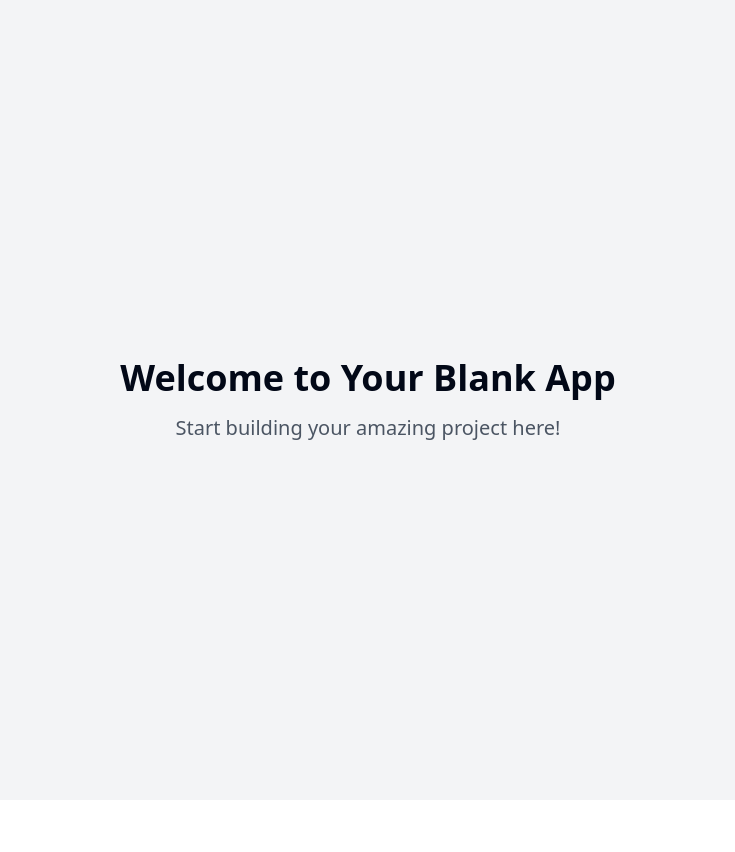
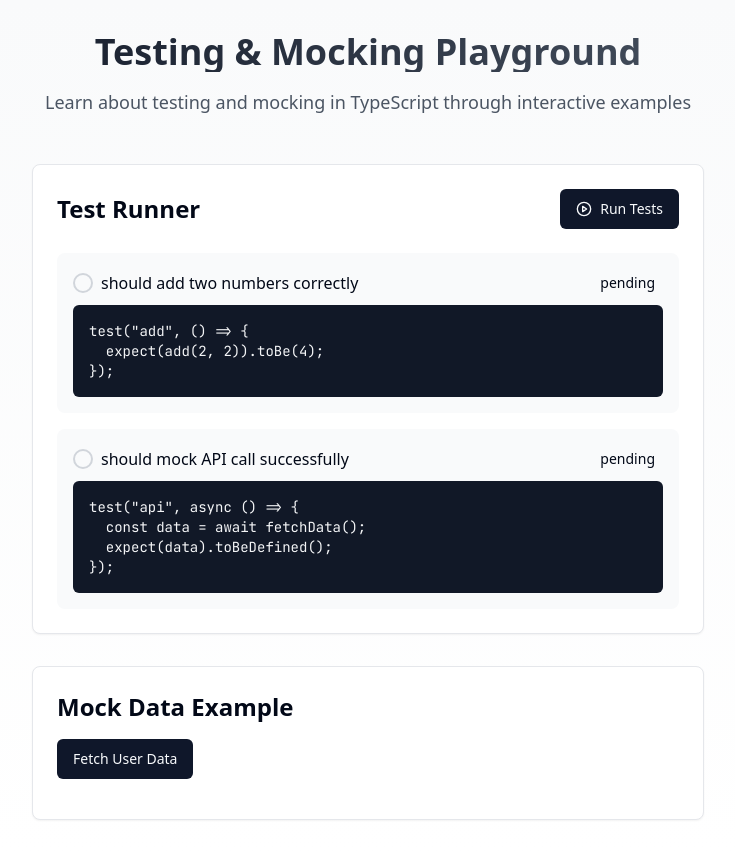
Before and after one commit to poboisvert/mock-scan-next, a React (Vite) app: page / in a window 1280 px wide. Shown: the whole page, without its empty margins (272-1007 px from the left). Before the commit the page ends 800 px from the top, so only its background shows below. Built offline with nearby package versions, Linux system fonts and the light colour scheme.

Commit message:
Add Next.js app with tests
This commit adds a Next.js application, including test cases and components, to facilitate learning about mock-scan-ts.

```diff
--- /dev/null
+++ b/src/components/MockExample.tsx
@@ -0,0 +1,56 @@
+
+import { Card } from '@/components/ui/card';
+import { Button } from '@/components/ui/button';
+import { useState } from 'react';
+
+interface User {
+  id: number;
+  name: string;
+  email: string;
+}
+
+const mockUser: User = {
+  id: 1,
+  name: 'John Doe',
+  email: 'john@example.com'
+};
+
+export const MockExample = () => {
+  const [showingMock, setShowingMock] = useState(false);
+  const [loading, setLoading] = useState(false);
+
+  const fetchUser = async () => {
+    setLoading(true);
+    // Simulate API call
+    await new Promise(resolve => setTimeout(resolve, 1000));
+    setShowingMock(true);
+    setLoading(false);
+  };
+
+  return (
+    <Card className="p-6 max-w-2xl mx-auto mt-8">
+      <h2 className="text-2xl font-semibold mb-4">Mock Data Example</h2>
+      <div className="mb-4">
+        <Button
+          onClick={fetchUser}
+          disabled={loading}
+          className="transition-all hover:scale-105"
+        >
+          {loading ? 'Fetching...' : 'Fetch User Data'}
+        </Button>
+      </div>
+
+      {showingMock && (
+        <div className="animate-in fade-in slide-in-from-bottom duration-500">
+          <pre className="code-font bg-gray-900 text-gray-100 p-4 rounded-md">
+            {JSON.stringify(mockUser, null, 2)}
+          </pre>
+          <p className="mt-4 text-sm text-gray-600">
+            This is mock data that would typically come from an API. In tests,
+            we can mock the API call to return this data consistently.
+          </p>
+        </div>
+      )}
+    </Card>
+  );
+};
--- /dev/null
+++ b/src/components/TestRunner.tsx
@@ -0,0 +1,83 @@
+
+import { useState } from 'react';
+import { Card } from '@/components/ui/card';
+import { Button } from '@/components/ui/button';
+import { PlayCircle, CheckCircle2, XCircle } from 'lucide-react';
+
+interface TestCase {
+  id: string;
+  name: string;
+  status: 'pending' | 'passing' | 'failing';
+  code: string;
+}
+
+export const TestRunner = () => {
+  const [testCases, setTestCases] = useState<TestCase[]>([
+    {
+      id: '1',
+      name: 'should add two numbers correctly',
+      status: 'pending',
+      code: 'test("add", () => {\n  expect(add(2, 2)).toBe(4);\n});'
+    },
+    {
+      id: '2',
+      name: 'should mock API call successfully',
+      status: 'pending',
+      code: 'test("api", async () => {\n  const data = await fetchData();\n  expect(data).toBeDefined();\n});'
+    }
+  ]);
+
+  const runTests = () => {
+    setTestCases(cases =>
+      cases.map(test => ({
+        ...test,
+        status: Math.random() > 0.3 ? 'passing' : 'failing'
+      }))
+    );
+  };
+
+  return (
+    <Card className="p-6 max-w-2xl mx-auto mt-8">
+      <div className="flex justify-between items-center mb-6">
+        <h2 className="text-2xl font-semibold">Test Runner</h2>
+        <Button
+          onClick={runTests}
+          className="flex items-center gap-2 transition-all hover:scale-105"
+        >
+          <PlayCircle className="w-4 h-4" />
+          Run Tests
+        </Button>
+      </div>
+
+      <div className="space-y-4">
+        {testCases.map((test) => (
+          <div
+            key={test.id}
+            className="p-4 rounded-lg bg-gray-50 transition-all hover:bg-gray-100"
+          >
+            <div className="flex items-center justify-between mb-2">
+              <div className="flex items-center gap-2">
+                {test.status === 'passing' && (
+                  <CheckCircle2 className="w-5 h-5 text-green-500" />
+                )}
+                {test.status === 'failing' && (
+                  <XCircle className="w-5 h-5 text-red-500" />
+                )}
+                {test.status === 'pending' && (
+                  <div className="w-5 h-5 rounded-full border-2 border-gray-300" />
+                )}
+                <span className="font-medium">{test.name}</span>
+              </div>
+              <span className={`test-status test-status-${test.status}`}>
+                {test.status}
+              </span>
+            </div>
+            <pre className="code-font bg-gray-900 text-gray-100 p-4 rounded-md text-sm overflow-x-auto">
+              {test.code}
+            </pre>
+          </div>
+        ))}
+      </div>
+    </Card>
+  );
+};
--- a/src/index.css
+++ b/src/index.css
@@ -1,3 +1,6 @@
+
+@import url('https://fonts.googleapis.com/css2?family=JetBrains+Mono:wght@400;500;600&display=swap');
+
 @tailwind base;
 @tailwind components;
 @tailwind utilities;
@@ -6,96 +9,59 @@
   :root {
     --background: 0 0% 100%;
     --foreground: 222.2 84% 4.9%;
-
     --card: 0 0% 100%;
     --card-foreground: 222.2 84% 4.9%;
-
     --popover: 0 0% 100%;
     --popover-foreground: 222.2 84% 4.9%;
-
     --primary: 222.2 47.4% 11.2%;
     --primary-foreground: 210 40% 98%;
-
     --secondary: 210 40% 96.1%;
     --secondary-foreground: 222.2 47.4% 11.2%;
-
     --muted: 210 40% 96.1%;
     --muted-foreground: 215.4 16.3% 46.9%;
-
     --accent: 210 40% 96.1%;
     --accent-foreground: 222.2 47.4% 11.2%;
-
     --destructive: 0 84.2% 60.2%;
     --destructive-foreground: 210 40% 98%;
-
     --border: 214.3 31.8% 91.4%;
     --input: 214.3 31.8% 91.4%;
     --ring: 222.2 84% 4.9%;
-
     --radius: 0.5rem;
-
-    --sidebar-background: 0 0% 98%;
-
-    --sidebar-foreground: 240 5.3% 26.1%;
-
-    --sidebar-primary: 240 5.9% 10%;
-
-    --sidebar-primary-foreground: 0 0% 98%;
-
-    --sidebar-accent: 240 4.8% 95.9%;
-
-    --sidebar-accent-foreground: 240 5.9% 10%;
-
-    --sidebar-border: 220 13% 91%;
-
-    --sidebar-ring: 217.2 91.2% 59.8%;
-  }
-
-  .dark {
-    --background: 222.2 84% 4.9%;
-    --foreground: 210 40% 98%;
-
-    --card: 222.2 84% 4.9%;
-    --card-foreground: 210 40% 98%;
-
-    --popover: 222.2 84% 4.9%;
-    --popover-foreground: 210 40% 98%;
-
-    --primary: 210 40% 98%;
-    --primary-foreground: 222.2 47.4% 11.2%;
-
-    --secondary: 217.2 32.6% 17.5%;
-    --secondary-foreground: 210 40% 98%;
-
-    --muted: 217.2 32.6% 17.5%;
-    --muted-foreground: 215 20.2% 65.1%;
-
-    --accent: 217.2 32.6% 17.5%;
-    --accent-foreground: 210 40% 98%;
-
-    --destructive: 0 62.8% 30.6%;
-    --destructive-foreground: 210 40% 98%;
-
-    --border: 217.2 32.6% 17.5%;
-    --input: 217.2 32.6% 17.5%;
-    --ring: 212.7 26.8% 83.9%;
-    --sidebar-background: 240 5.9% 10%;
-    --sidebar-foreground: 240 4.8% 95.9%;
-    --sidebar-primary: 224.3 76.3% 48%;
-    --sidebar-primary-foreground: 0 0% 100%;
-    --sidebar-accent: 240 3.7% 15.9%;
-    --sidebar-accent-foreground: 240 4.8% 95.9%;
-    --sidebar-border: 240 3.7% 15.9%;
-    --sidebar-ring: 217.2 91.2% 59.8%;
-  }
-}
-
-@layer base {
-  * {
-    @apply border-border;
   }
 
   body {
-    @apply bg-background text-foreground;
+    @apply bg-background text-foreground antialiased;
+  }
+
+  .code-font {
+    font-family: 'JetBrains Mono', monospace;
+  }
+
+  .test-result-enter {
+    opacity: 0;
+    transform: translateY(-10px);
+  }
+
+  .test-result-enter-active {
+    opacity: 1;
+    transform: translateY(0);
+    transition: opacity 300ms, transform 300ms;
+  }
+
+  .test-status {
+    @apply px-2 py-1 rounded-md text-sm font-medium;
+    transition: all 0.3s ease;
+  }
+
+  .test-status-passing {
+    @apply bg-green-100 text-green-800;
+  }
+
+  .test-status-failing {
+    @apply bg-red-100 text-red-800;
+  }
+
+  .test-status-pending {
+    @apply bg-yellow-100 text-yellow-800;
   }
 }
--- a/src/pages/Index.tsx
+++ b/src/pages/Index.tsx
@@ -1,11 +1,22 @@
-// Update this page (the content is just a fallback if you fail to update the page)
+
+import { TestRunner } from '@/components/TestRunner';
+import { MockExample } from '@/components/MockExample';
 
 const Index = () => {
   return (
-    <div className="min-h-screen flex items-center justify-center bg-gray-100">
-      <div className="text-center">
-        <h1 className="text-4xl font-bold mb-4">Welcome to Your Blank App</h1>
-        <p className="text-xl text-gray-600">Start building your amazing project here!</p>
+    <div className="min-h-screen p-8 bg-gradient-to-b from-gray-50 to-white">
+      <div className="max-w-4xl mx-auto">
+        <div className="text-center mb-12">
+          <h1 className="text-4xl font-bold mb-4 bg-clip-text text-transparent bg-gradient-to-r from-gray-900 to-gray-600">
+            Testing & Mocking Playground
+          </h1>
+          <p className="text-lg text-gray-600">
+            Learn about testing and mocking in TypeScript through interactive examples
+          </p>
+        </div>
+
+        <TestRunner />
+        <MockExample />
       </div>
     </div>
   );
```
